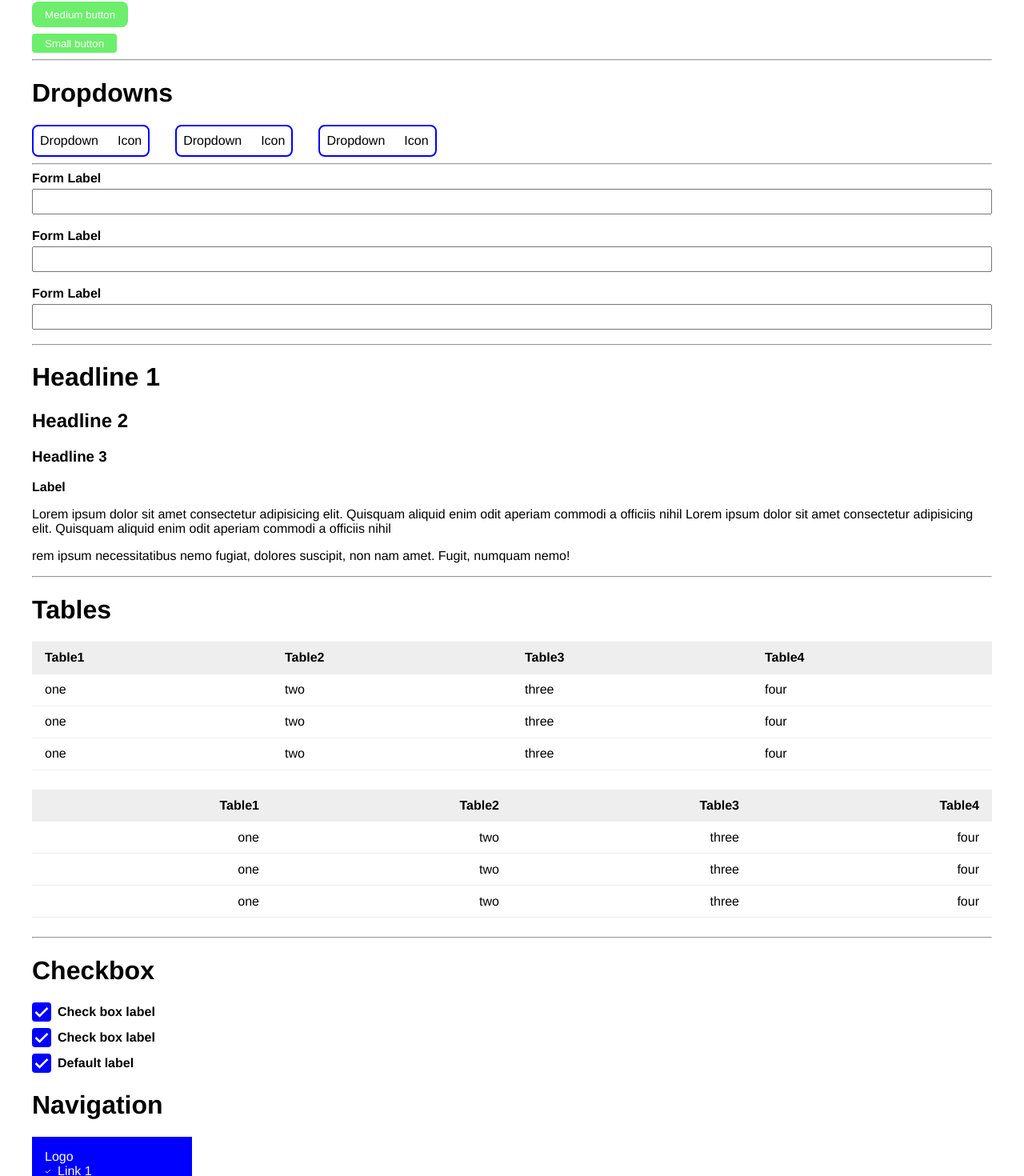
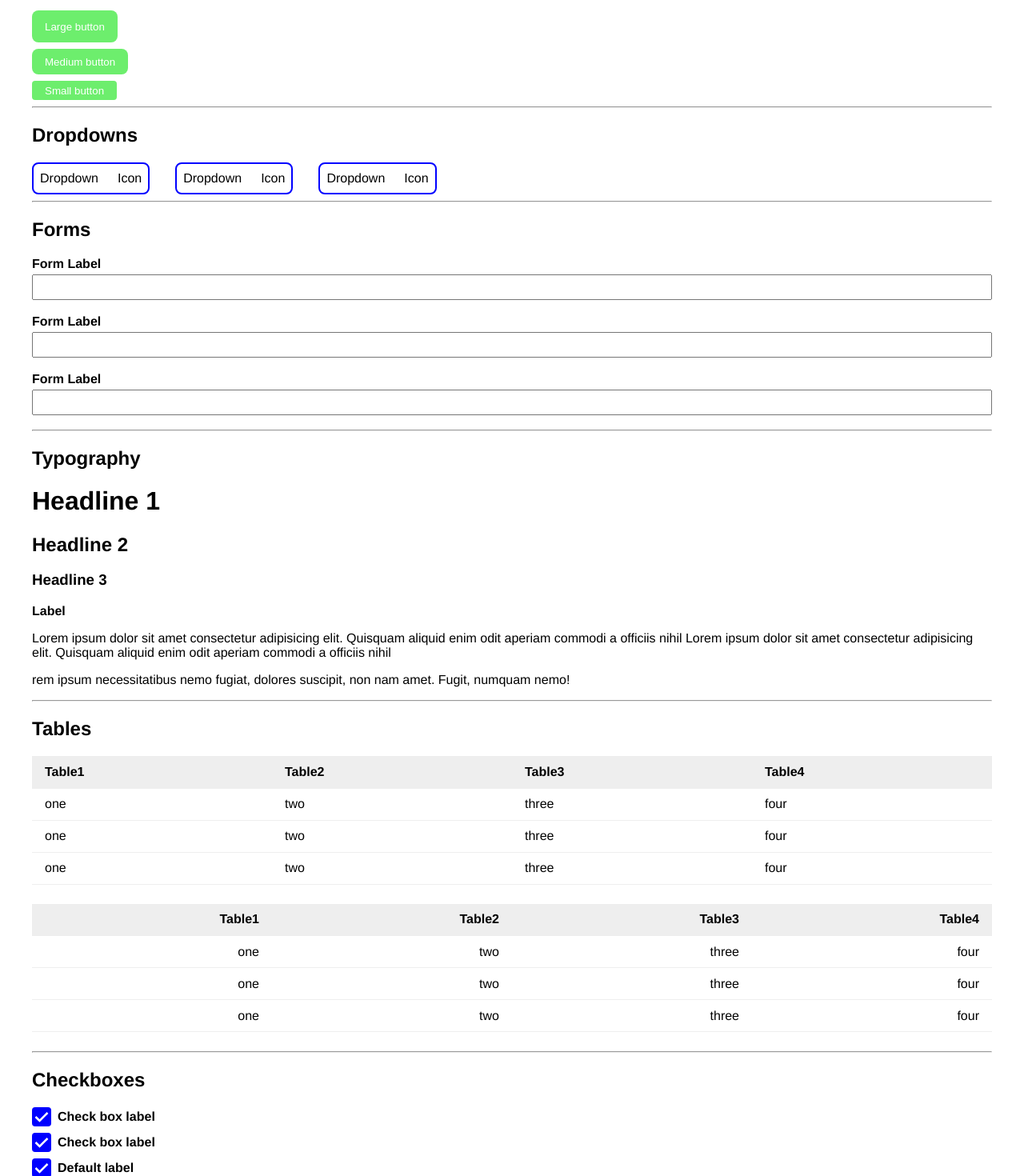
Before and after one commit to sherkoo/react-dls, a React (Create React App) app: page / in a window 1280 px wide. Shown: the part 1151-2621 px from the top of the page at 80% size. Built offline with nearby package versions, Linux system fonts and the light colour scheme.

Commit message:
add container component

```diff
--- a/src/App.js
+++ b/src/App.js
@@ -10,6 +10,7 @@ import Messaging from "./Components/Messaging";
 import warningIcon from "../src/Components/Messaging/icons/warning.svg";
 import Header from './Components/Header';
 import Footer from "./Components/Footer";
+import Container from "./Components/Container/Container";
 
 const mockData = [
   "one",
@@ -47,6 +48,8 @@ function App() {
     <div className="App">
       <h1>Design system</h1>
       <hr />
+
+      <Container title="Buttons">
         <h3>Buttons primary</h3>
         <ButtonGroup>
           <Button click={() => handleClick()} label="Large button" size="large" />
@@ -87,25 +90,23 @@ function App() {
           <Button label="Medium button" size="medium" type="success" />
           <Button label="Small button" size="small" type="success" />
         </ButtonGroup>
+      </Container>
 
-      <hr />
-
-      <h1>Dropdowns</h1>
+      <Container title="Dropdowns">
         <ButtonGroup size="large" direction="row">
           <Dropdown label="Dropdown" data={mockData} />
           <Dropdown label="Dropdown" data={mockData} />
           <Dropdown label="Dropdown" data={mockData} />
         </ButtonGroup>
+      </Container>
 
-      <hr />
-      <div>
+      <Container title="Forms">
         <FormText label="Form label" type="text" />
         <FormText label="Form label" type="password" />
         <FormText label="Form label" type="email" />
-      </div>
+      </Container>
 
-      <hr />
-      <div>
+      <Container title="Typography">
         <H1 label="Headline 1" />
         <H2 label="Headline 2" />
         <H3 label="Headline 3" />
@@ -115,9 +116,9 @@ function App() {
           label="
         rem ipsum necessitatibus nemo fugiat, dolores suscipit, non nam amet. Fugit, numquam nemo!"
         />
-      </div>
-      <hr />
-      <H1 label="Tables" />
+      </Container>
+
+      <Container title="Tables">
         <Table
           head={["Table1", "Table2", "Table3", "Table4"]}
           align="left"
@@ -128,35 +129,38 @@ function App() {
           align="right"
           body={tableData}
         />
-      <hr />
-      <H1 label="Checkbox" />
+      </Container>
+
+      <Container title="Checkboxes">
         <CheckBox click={() => handleClick()} label="Check box label" />
         <CheckBox label="Check box label" />
         <CheckBox />
-      <div>
-        <H1 label="Navigation" />
+      </Container>
+
+      <Container title="Navigation">
         <NavigationLeft />
-      </div>
-      <hr />
-      <div>
-        <H1 label="Footer" />
+      </Container>
+
+      <Container title="Footer">
         <Footer position="left">
           <Button label="testing" />
         </Footer>
-      </div>
-      <div>
-        <hr />
-        <H1 label="Messaging" />
+      </Container>
+
+      <Container title="Messaging">
         <Messaging type="info" icon={warningIcon} label="Default message" />
         <Messaging type="error" label="Error message" />
         <Messaging type="success" label="Success message" />
         <Messaging type="warning" label="Warning message" />
-      </div>
-      <div>
-        <hr />
-        <H1 label="Header" />
+      </Container>
+
+      <Container title="Header">
         <Header />
-      </div>
+      </Container>
+
+      <Container title="Container">
+        <Container>elements inside container go here</Container>
+      </Container>
     </div>
   );
 }
--- /dev/null
+++ b/src/Components/Container/Container.jsx
@@ -0,0 +1,25 @@
+import React from 'react';
+import PropTypes from 'prop-types';
+import * as style from './Container.styles';
+
+const Container = (props) => (
+  <style.Container>
+    <div>
+      <hr />
+      <div>
+        <h2>{props.title}</h2>
+      </div>
+      {props.children}
+    </div>
+  </style.Container>
+);
+
+Container.propTypes = {
+  // bla: PropTypes.string,
+};
+
+Container.defaultProps = {
+  children: 'insert children...',
+};
+
+export default Container;
--- /dev/null
+++ b/src/Components/Container/Container.styles.js
@@ -0,0 +1,5 @@
+import styled from 'styled-components';
+
+export const Container = styled.div`
+  color: ${props => (new Date(props.createdAt))};
+`;
--- /dev/null
+++ b/src/Components/Container/index.js
@@ -0,0 +1,3 @@
+import Container from './Container';
+
+export default Container;
```
Lines whose indentation alone changed are shown as unchanged.
